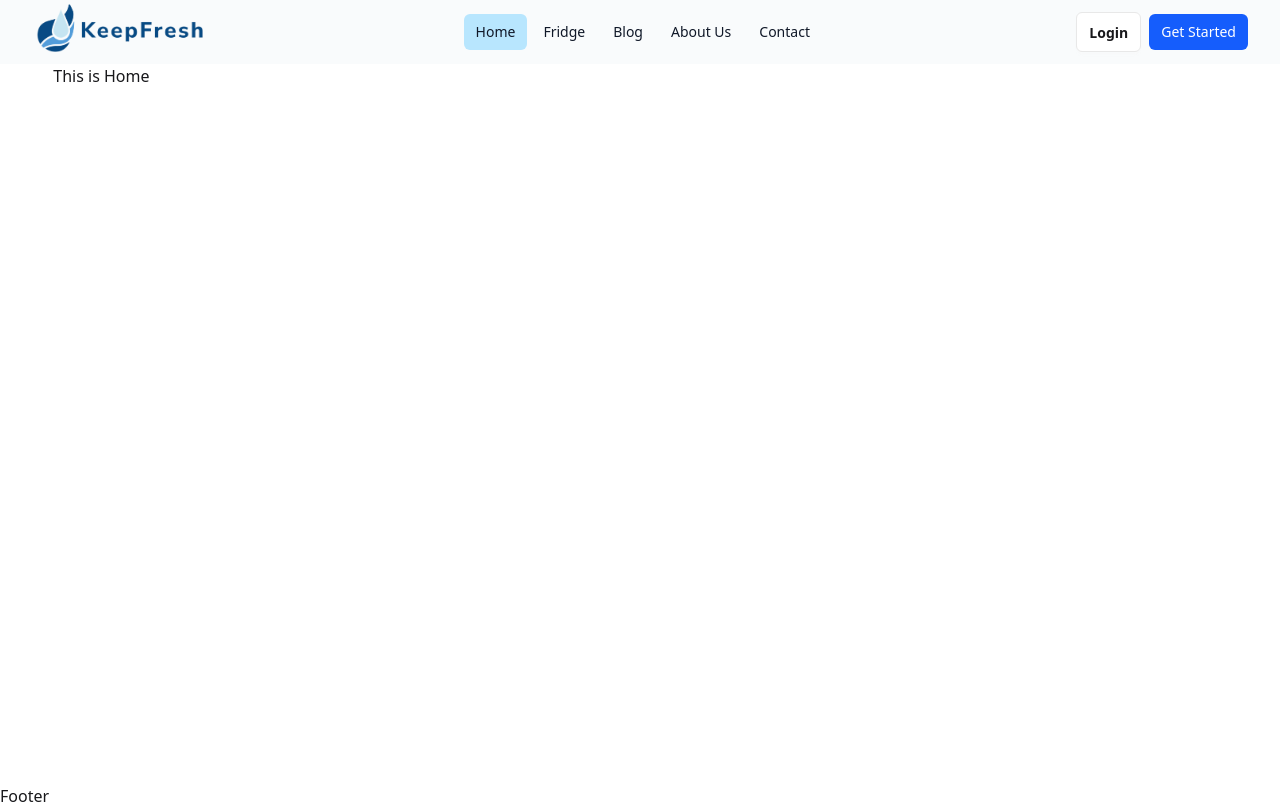
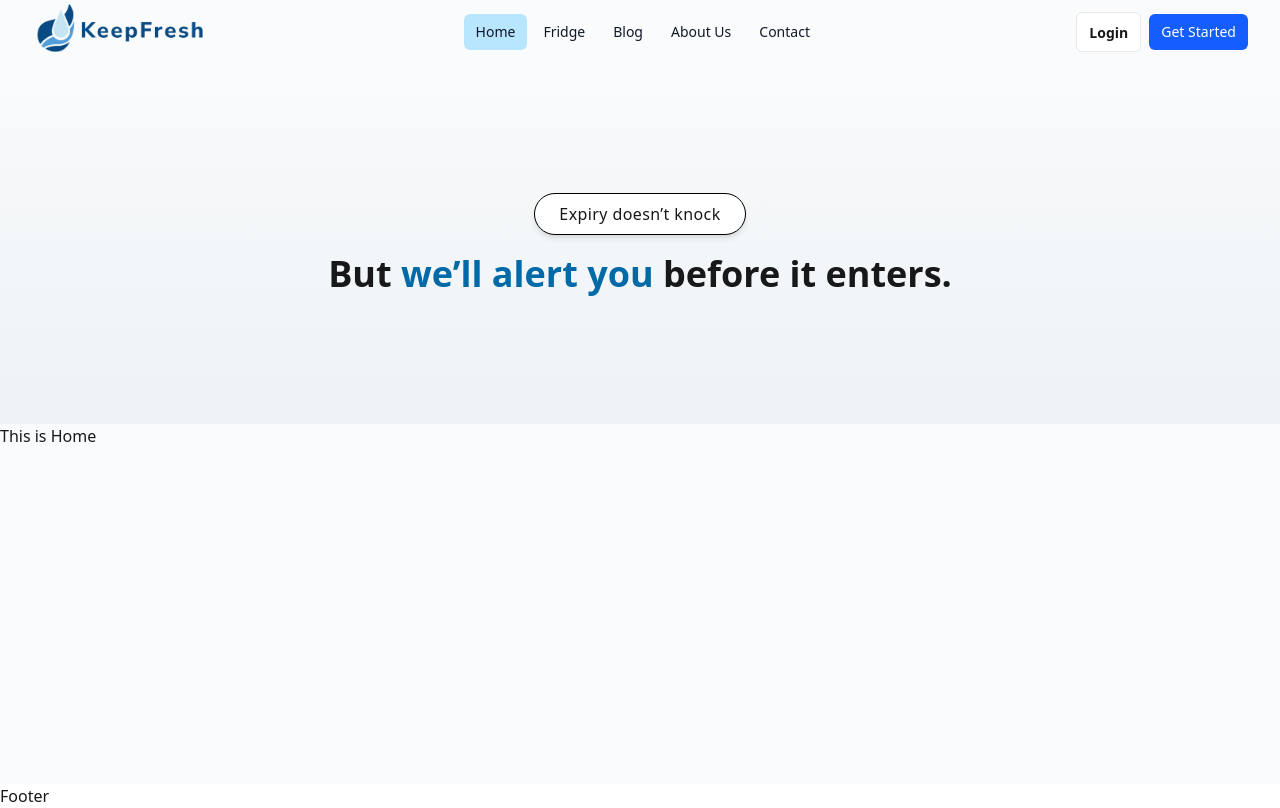
Before and after one commit to touhidtamim/Keepfresh-Client-Side, a React (Vite) app: page / in a window 1280 px wide. Built offline with nearby package versions, Linux system fonts and the light colour scheme.

Commit message:
added herohighlights to clarify our purpose and introduce us

```diff
--- a/package.json
+++ b/package.json
@@ -15,10 +15,12 @@
     "lucide-react": "^0.515.0",
     "react": "^19.1.0",
     "react-dom": "^19.1.0",
+    "react-hot-toast": "^2.5.2",
     "react-icons": "^5.5.0",
     "react-router": "^7.6.2",
     "react-router-dom": "^7.6.2",
     "react-spinners": "^0.17.0",
+    "react-toastify": "^11.0.5",
     "tailwindcss": "^4.1.10"
   },
   "devDependencies": {
--- /dev/null
+++ b/src/Components/HeroHighlights.jsx
@@ -0,0 +1,29 @@
+import React from "react";
+import { motion } from "framer-motion";
+
+const HeroHighlights = () => {
+  return (
+    <div className="flex flex-col items-center justify-center bg-gradient-to-b from-[#f9fbfc] to-[#eef2f5] min-h-[45vh] text-center overflow-hidden px-4">
+      <motion.h1
+        initial={{ y: -30, opacity: 0 }}
+        animate={{ y: 0, opacity: 1 }}
+        transition={{ duration: 0.6, delay: 0.2 }}
+        className="border border-black px-3 py-1 md:px-4 lg:px-6 md:py-2 rounded-full mb-4 text-md font-medium tracking-wide shadow-md bg-white"
+      >
+        Expiry doesn’t knock
+      </motion.h1>
+
+      <motion.p
+        initial={{ opacity: 0 }}
+        animate={{ opacity: 1 }}
+        transition={{ duration: 1, delay: 0.6 }}
+        className="text-2xl md:text-3xl lg:text-4xl sm:text-5xl font-semibold leading-tight max-w-3xl"
+      >
+        But <span className="text-sky-700">we’ll alert you</span> before it
+        enters.
+      </motion.p>
+    </div>
+  );
+};
+
+export default HeroHighlights;
--- a/src/Layouts/MainLayout.jsx
+++ b/src/Layouts/MainLayout.jsx
@@ -13,7 +13,7 @@ const MainLayout = () => {
 
       {navigation.state === "loading" && <Spinner />}
 
-      <div className="md:w-11/12 mx-auto min-h-[90vh]">
+      <div className="bg-[#f9fbfc] min-h-[90vh]">
         <Outlet />
       </div>
 
--- a/src/Pages/Home.jsx
+++ b/src/Pages/Home.jsx
@@ -1,7 +1,13 @@
 import React from "react";
+import HeroHighlights from "../Components/HeroHighlights";
 
 const Home = () => {
-  return <div>This is Home</div>;
+  return (
+    <div>
+      <HeroHighlights />
+      This is Home
+    </div>
+  );
 };
 
 export default Home;
```
Also changed, not shown: 1 other file (tests, documents, lock files or other folders).
